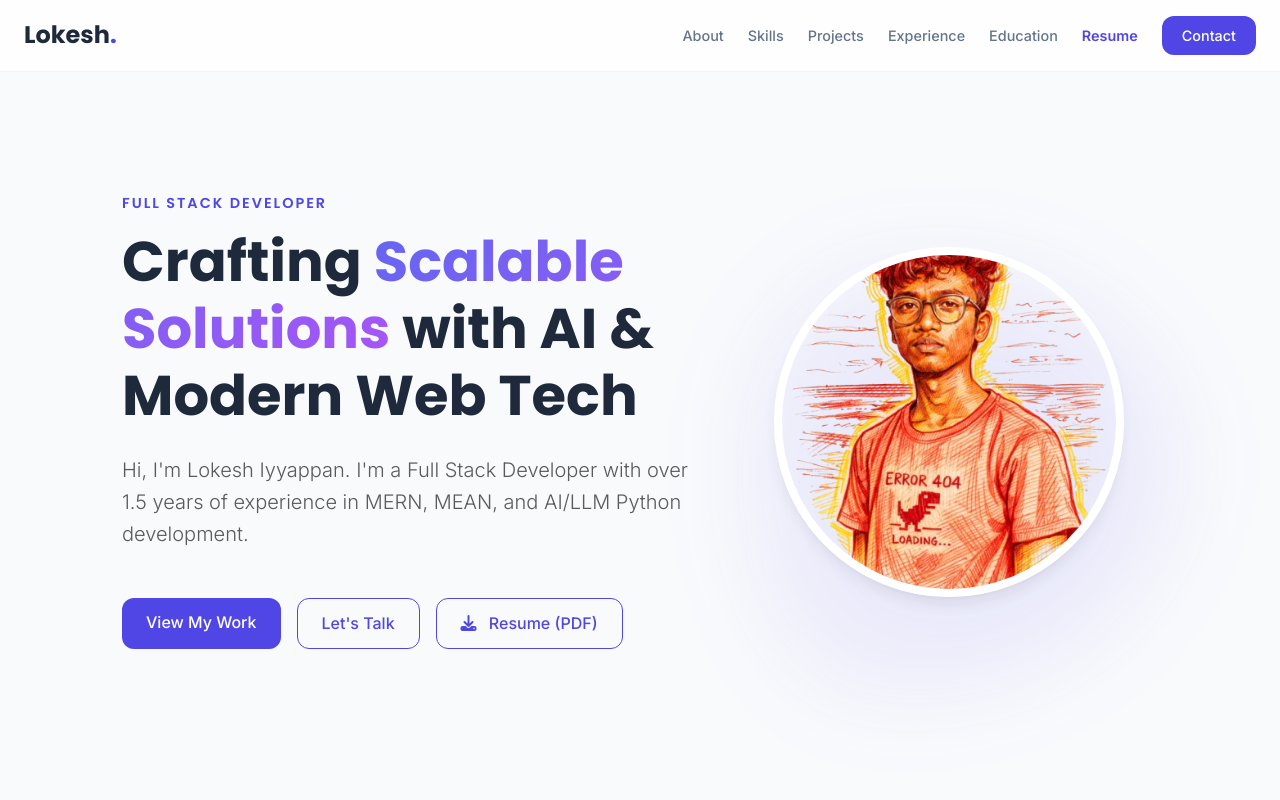
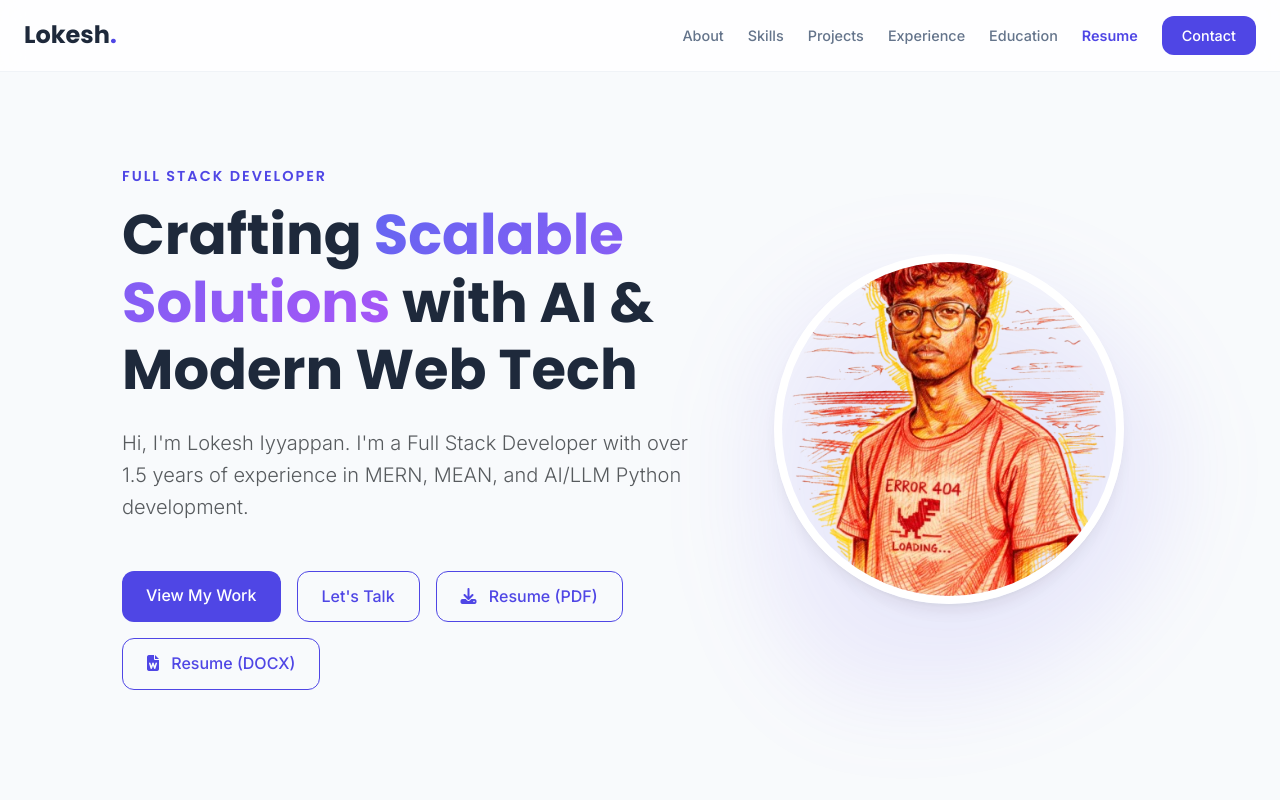
Before and after one commit to LOKESHIYYAPPAN/my-portfolio, an Angular app: page / in a window 1280 px wide. Shown: the top 800 px of the page. Built offline with nearby package versions, Linux system fonts and the light colour scheme.

Commit message:
resume updated both docx and pdf format

```diff
--- a/src/app/home/home.component.html
+++ b/src/app/home/home.component.html
@@ -15,6 +15,9 @@
           <a href="assets/Lokesh_Iyyappan_Full_Stack_Developer_Resume.pdf" download class="btn-outline-custom">
             <i class="fa-solid fa-download me-2"></i> Resume (PDF)
           </a>
+          <a href="assets/Lokesh_Iyyappan_Full_Stack_Developer_Resume.docx" download class="btn-outline-custom">
+            <i class="fa-solid fa-file-word me-2"></i> Resume (DOCX)
+          </a>
         </div>
       </div>
     </div>
```
Also changed, not shown: 2 other files (tests, documents, lock files or other folders).
